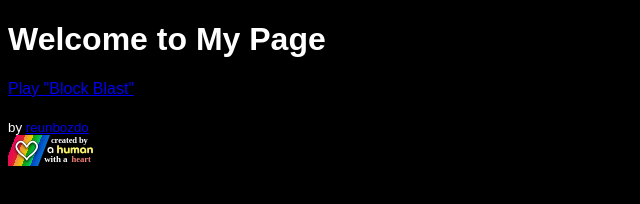
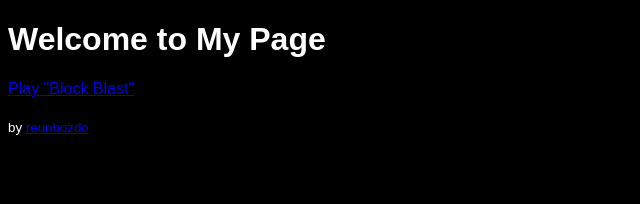
Before and after one commit to jojovavasasa/gaming, a plain HTML site: page index.html in a window 1280 px wide. Shown: the whole page, without its empty margins (0-640 px from the left). Drawn offline with Linux system fonts and the light colour scheme.

Commit message:
remove human

```diff
--- a/index.html
+++ b/index.html
@@ -17,7 +17,3 @@
 <p><a href="BlockBlast/index.html" target="_blank" rel="noopener noreferrer">Play "Block Blast"</a></p>
 <sub>by <a href="https://github.com/reunbozdo/BlockBlast" target="_blank" rel="noopener noreferrer">reunbozdo</a></sub>
 </body>
-
-<footer>
-    <img src="human.svg" alt="created by a human with a heart">
-</footer>
```
Also changed, not shown: human.svg (deleted).
